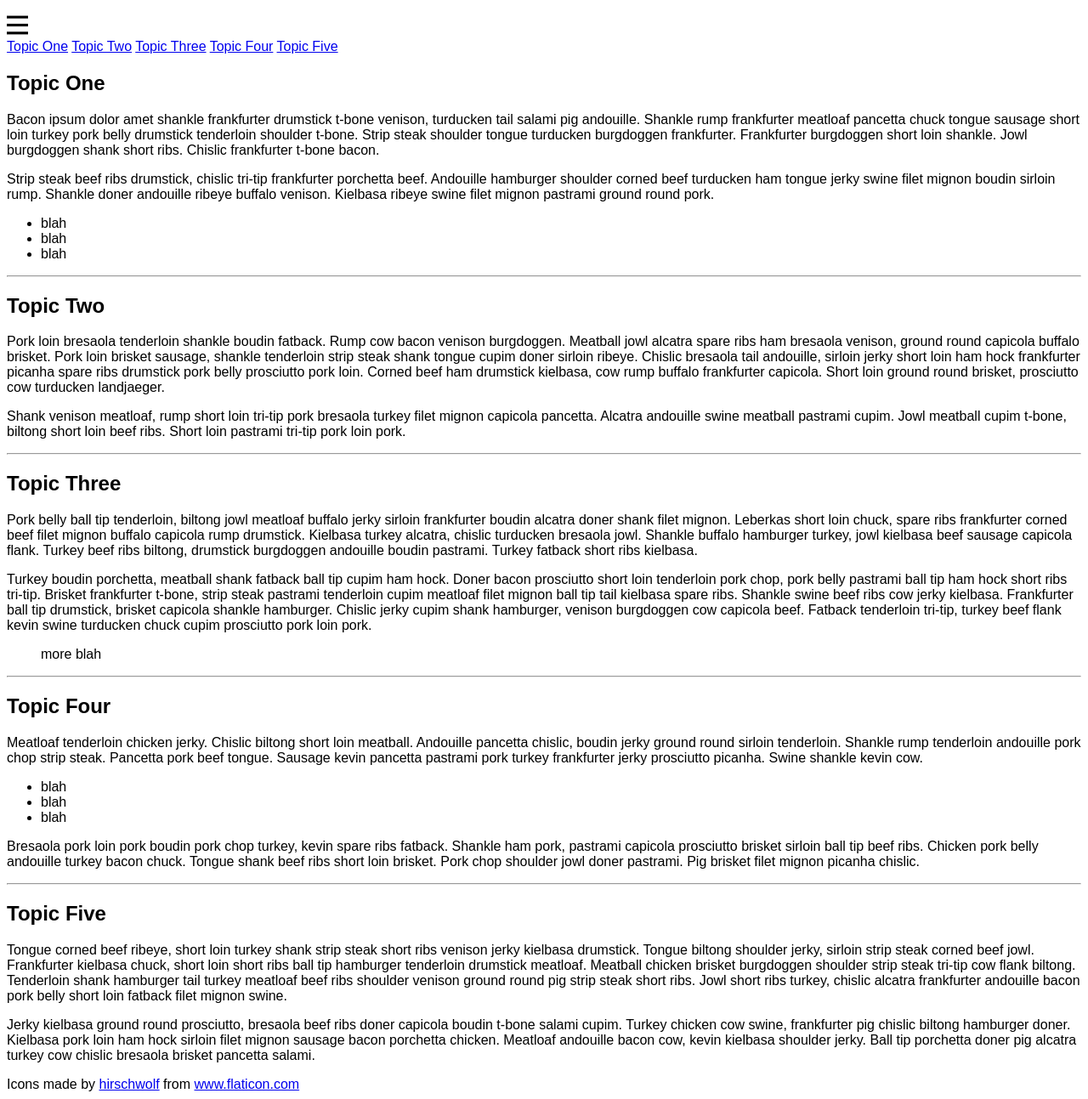
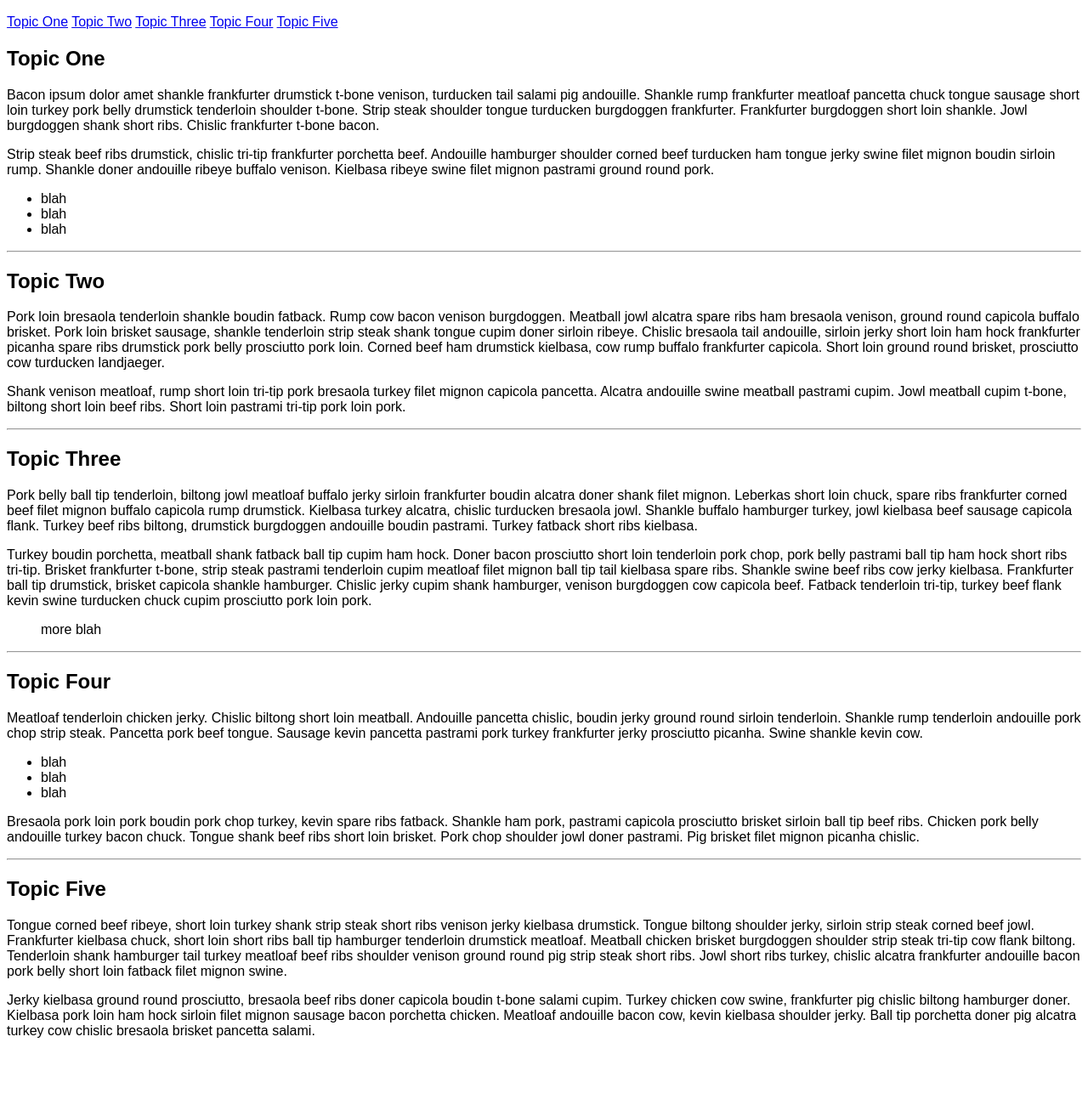
Before and after one commit to Stacihs/tech-documentation, a plain HTML site: page tech-documentation/index.html in a window 1280 px wide. Shown: the part 51-1344 px from the top of the page at 85% size. After the commit the page ends 1289 px from the top, so only its background shows below. Drawn offline with Linux system fonts and the light colour scheme.

Commit message:
remove icon img and attribution for icon

```diff
--- a/tech-documentation/index.html
+++ b/tech-documentation/index.html
@@ -10,7 +10,6 @@
     <nav id="navbar">
         <header>
             <h1>Page Topic</h1>
-            <img src="/menu.svg" width="25px" height="25px">
         </header>
             <a href="#Topic_One" class="nav-link">Topic One</a>
             <a href="#Topic_Two" class="nav-link">Topic Two</a>
@@ -118,8 +117,6 @@
                     kielbasa shoulder jerky. Ball tip porchetta doner pig alcatra turkey cow chislic bresaola brisket
                     pancetta salami.</p>
         </section>
-        Icons made by <a href="https://www.flaticon.com/authors/hirschwolf" title="hirschwolf">hirschwolf</a> from <a
-            href="https://www.flaticon.com/" title="Flaticon"> www.flaticon.com</a>
     </main>
 
     <script src="https://cdn.freecodecamp.org/testable-projects-fcc/v1/bundle.js"></script>
```
